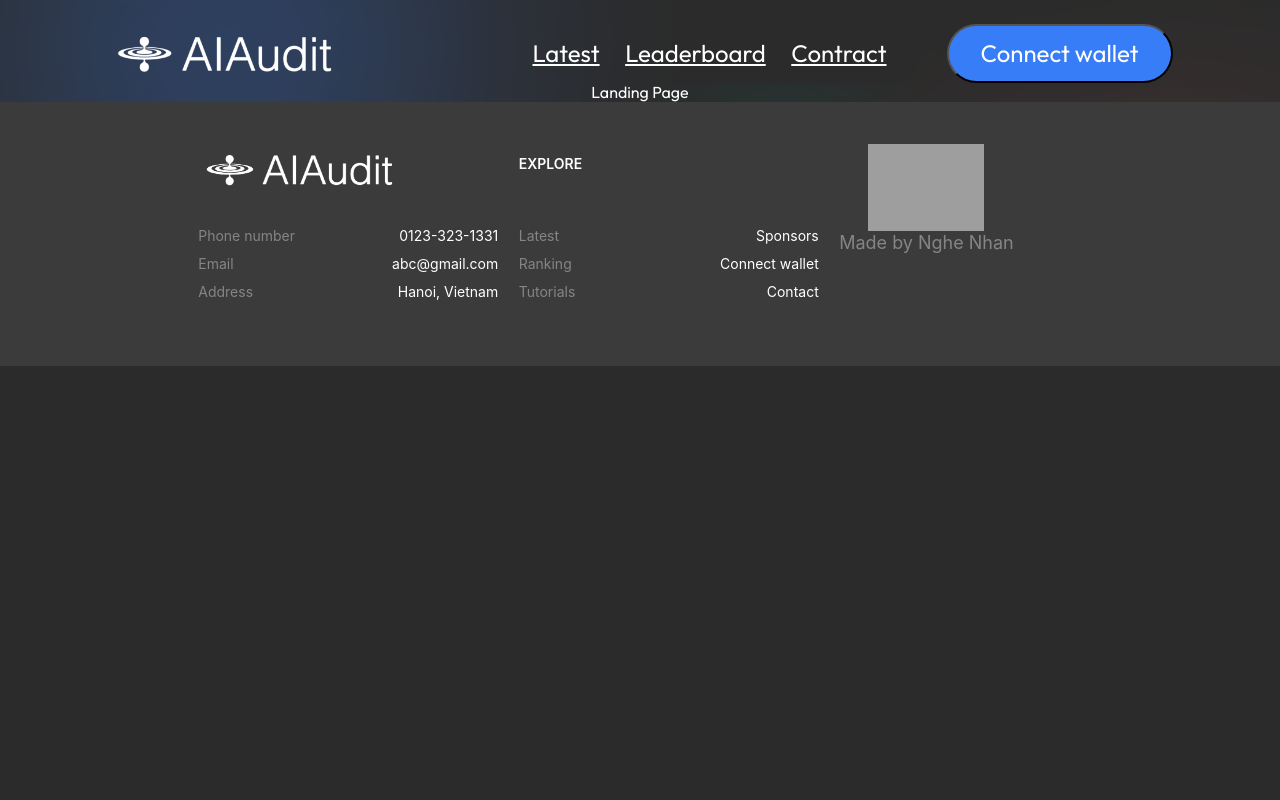
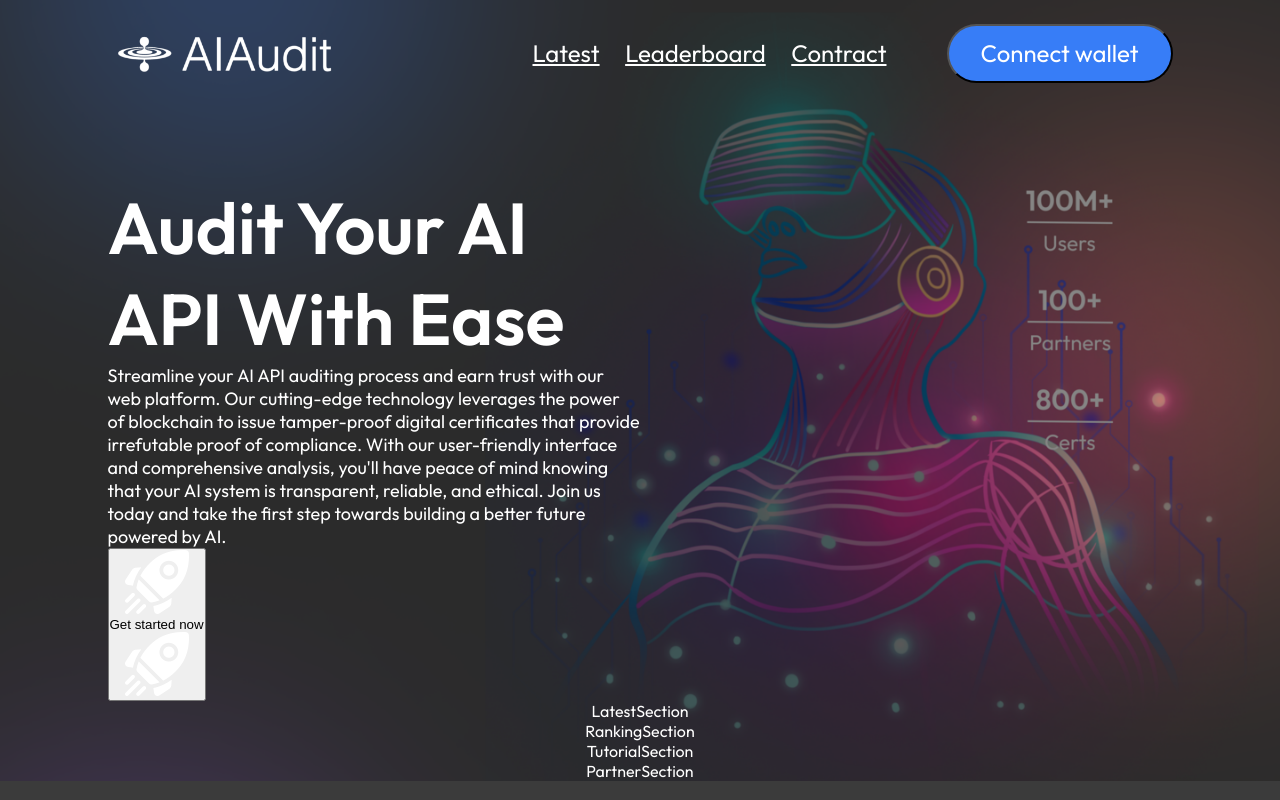
Before and after one commit to theanhtran372000/OraichainHackathon-AIAudit, a React (Vite) app in the folder frontend/: page / in a window 1280 px wide. Shown: the top 800 px of the page. Built offline with nearby package versions, Linux system fonts and the light colour scheme; grey boxes are pictures that could not be loaded.

Commit message:
fix: fix bg bugs

```diff
--- a/frontend/src/components/LandingPage/LandingPage.jsx
+++ b/frontend/src/components/LandingPage/LandingPage.jsx
@@ -5,7 +5,15 @@ import { TutorialSection } from "./Sections/TutorialSection/TutorialSection";
 import { PartnerSection } from "./Sections/PartnerSection/PartnerSection";
 
 const LandingPage = () => {
-  return <div>Landing Page</div>;
+  return (
+    <>
+      <MainSection />
+      <LatestSection />
+      <RankingSection />
+      <TutorialSection />
+      <PartnerSection />
+    </>
+  );
 };
 
 export default LandingPage;
--- a/frontend/src/components/LandingPage/Sections/MainSection/MainSection.jsx
+++ b/frontend/src/components/LandingPage/Sections/MainSection/MainSection.jsx
@@ -1,3 +1,34 @@
+import classNames from "classnames/bind";
+import style from "./MainSection.module.sass";
+
+import rocket from "../../../../assets/shuttle.png";
+
+const cx = classNames.bind(style);
+
 export const MainSection = () => {
-  return <div>MainSection</div>;
+  return (
+    <section className={cx("container", "main-section")}>
+      <div className={cx("left-side")}>
+        <p className={cx("header")}>Audit your AI API with ease</p>
+        <p className={cx("description")}>
+          Streamline your AI API auditing process and earn trust with our web
+          platform. Our cutting-edge technology leverages the power of
+          blockchain to issue tamper-proof digital certificates that provide
+          irrefutable proof of compliance. With our user-friendly interface and
+          comprehensive analysis, you<span>&apos;</span>ll have peace of mind
+          knowing that your AI system is transparent, reliable, and ethical.
+          Join us today and take the first step towards building a better future
+          powered by AI.
+        </p>
+
+        <button className={cx("started")}>
+          <img className={cx("button-icon")} src={rocket} alt="Rocket logo" />
+          <p>Get started now</p>
+          <img className={cx("button-icon")} src={rocket} alt="Rocket logo" />
+        </button>
+      </div>
+
+      <div className={cx("right-side")}></div>
+    </section>
+  );
 };
--- /dev/null
+++ b/frontend/src/components/LandingPage/Sections/MainSection/MainSection.module.sass
@@ -0,0 +1,19 @@
+.main-section
+  margin-top: 100px
+
+.left-side
+  flex: 1
+  height: 100%
+
+.left-side .header
+  font-size: 72px
+  font-weight: 600
+  text-transform: capitalize
+
+.left-side .description
+  font-size: 18px
+  font-weight: normal
+  margin top
+
+.right-side
+  flex: 1
--- a/frontend/src/components/NavBar/NavBar.jsx
+++ b/frontend/src/components/NavBar/NavBar.jsx
@@ -7,7 +7,7 @@ const cx = classNames.bind(style);
 
 const NavBar = () => {
   return (
-    <section className={cx("container", "sb")}>
+    <section className={cx("container", "navbar-section")}>
       {/* Logo */}
       <div className={cx("logo")}>
         <img className={cx("logo-image")} src={logo} alt="AI Audit logo" />
--- a/frontend/src/components/NavBar/NavBar.module.sass
+++ b/frontend/src/components/NavBar/NavBar.module.sass
@@ -1,9 +1,6 @@
-section
+.navbar-section
   margin-top: 24px
   height: 58px
-
-.sb
-  justify-content: space-between
 
 .logo
   height: 100%
--- a/frontend/src/index.css
+++ b/frontend/src/index.css
@@ -40,7 +40,7 @@ li {
 section {
   display: flex;
   align-items: center;
-  justify-content: center;
+  justify-content: space-between;
 }
 
 .container {
```
Also changed, not shown: frontend/src/assets/main_bg_small.png.
